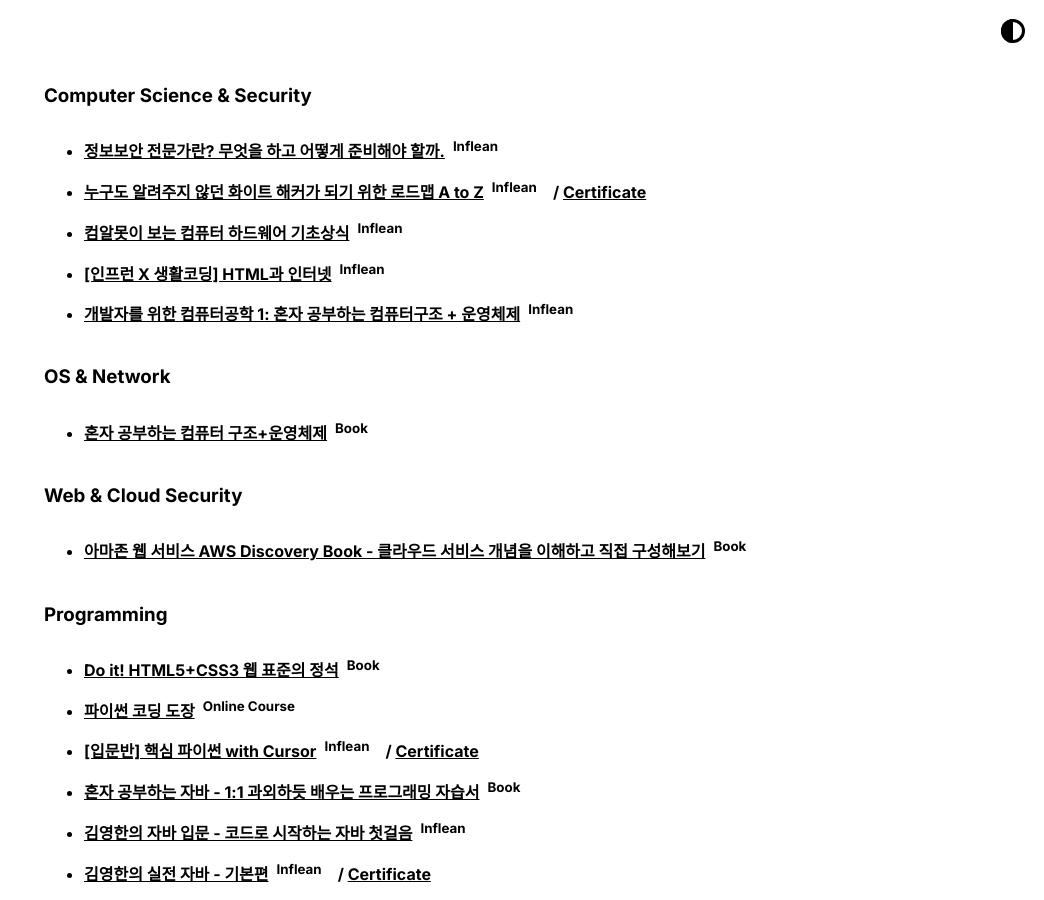
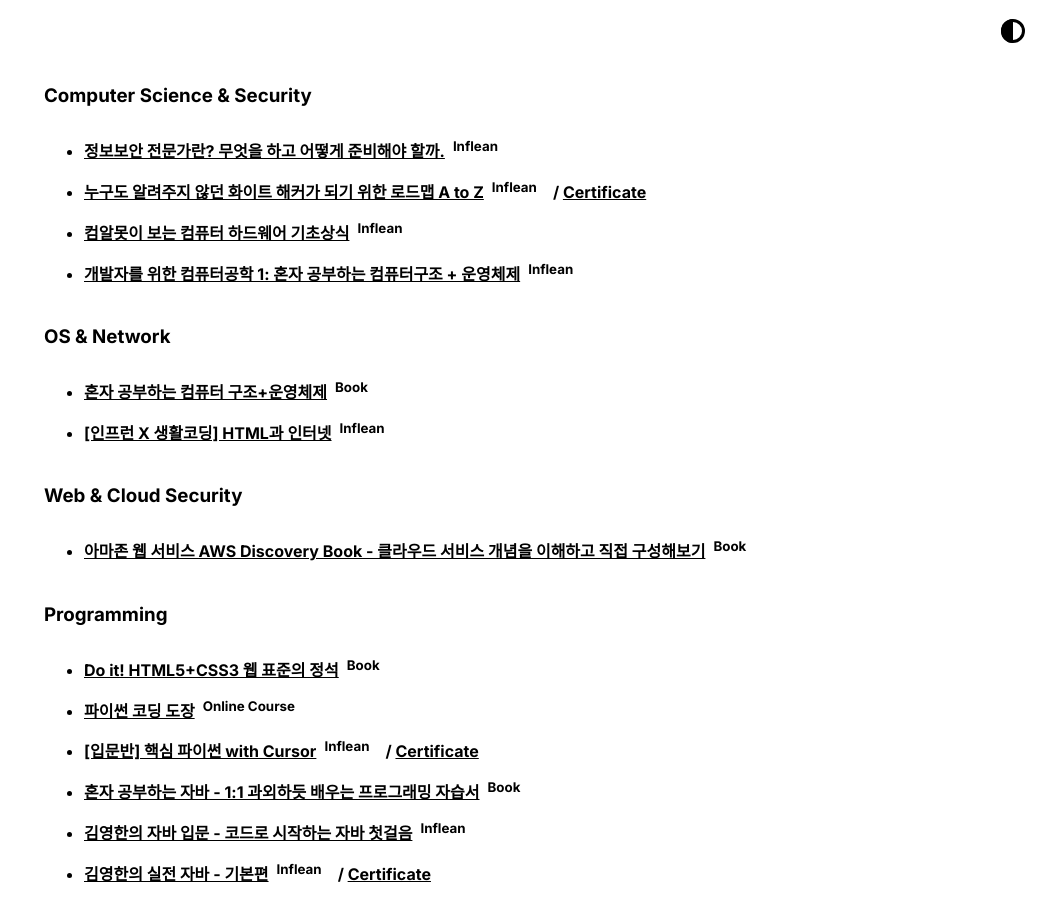
Before and after one commit to BangJeongBin/BangJeongBin.github.io, a Jekyll site: the page built from index.md, in a window 1280 px wide and 900 px high, scrolled down 2567 px. Shown: the whole window, without its empty margins (236-1280 px from the left). Built offline with Jekyll 4.4.1, drawn with Linux system fonts in a browser that asks for light colours.

Commit message:
Update activities_list.html

```diff
--- a/_includes/activities_list.html
+++ b/_includes/activities_list.html
@@ -21,12 +21,6 @@
 
     <li>
         <strong>
-            <a href="https://www.inflearn.com/course/html%EA%B3%BC-%EC%9D%B8%ED%84%B0%EB%84%B7-%EC%83%9D%ED%99%9C%EC%BD%94%EB%94%A9/dashboard">
-                [인프런 X 생활코딩] HTML과 인터넷</a>&ensp;<sup>Inflean</sup></strong>
-    </li>
-
-    <li>
-        <strong>
             <a href="https://www.inflearn.com/course/%ED%98%BC%EC%9E%90-%EA%B3%B5%EB%B6%80%ED%95%98%EB%8A%94-%EC%BB%B4%ED%93%A8%ED%84%B0%EA%B5%AC%EC%A1%B0-%EC%9A%B4%EC%98%81%EC%B2%B4%EC%A0%9C/dashboard">
                 개발자를 위한 컴퓨터공학 1: 혼자 공부하는 컴퓨터구조 + 운영체제</a>&ensp;<sup>Inflean</sup></strong>
     </li>
@@ -40,6 +34,12 @@
         <strong>
             <a href="https://product.kyobobook.co.kr/detail/S000061584886">
                 혼자 공부하는 컴퓨터 구조+운영체제</a>&ensp;<sup>Book</sup></strong>
+    </li>
+
+    <li>
+        <strong>
+            <a href="https://www.inflearn.com/course/html%EA%B3%BC-%EC%9D%B8%ED%84%B0%EB%84%B7-%EC%83%9D%ED%99%9C%EC%BD%94%EB%94%A9/dashboard">
+                [인프런 X 생활코딩] HTML과 인터넷</a>&ensp;<sup>Inflean</sup></strong>
     </li>
 </ul>
 
```
